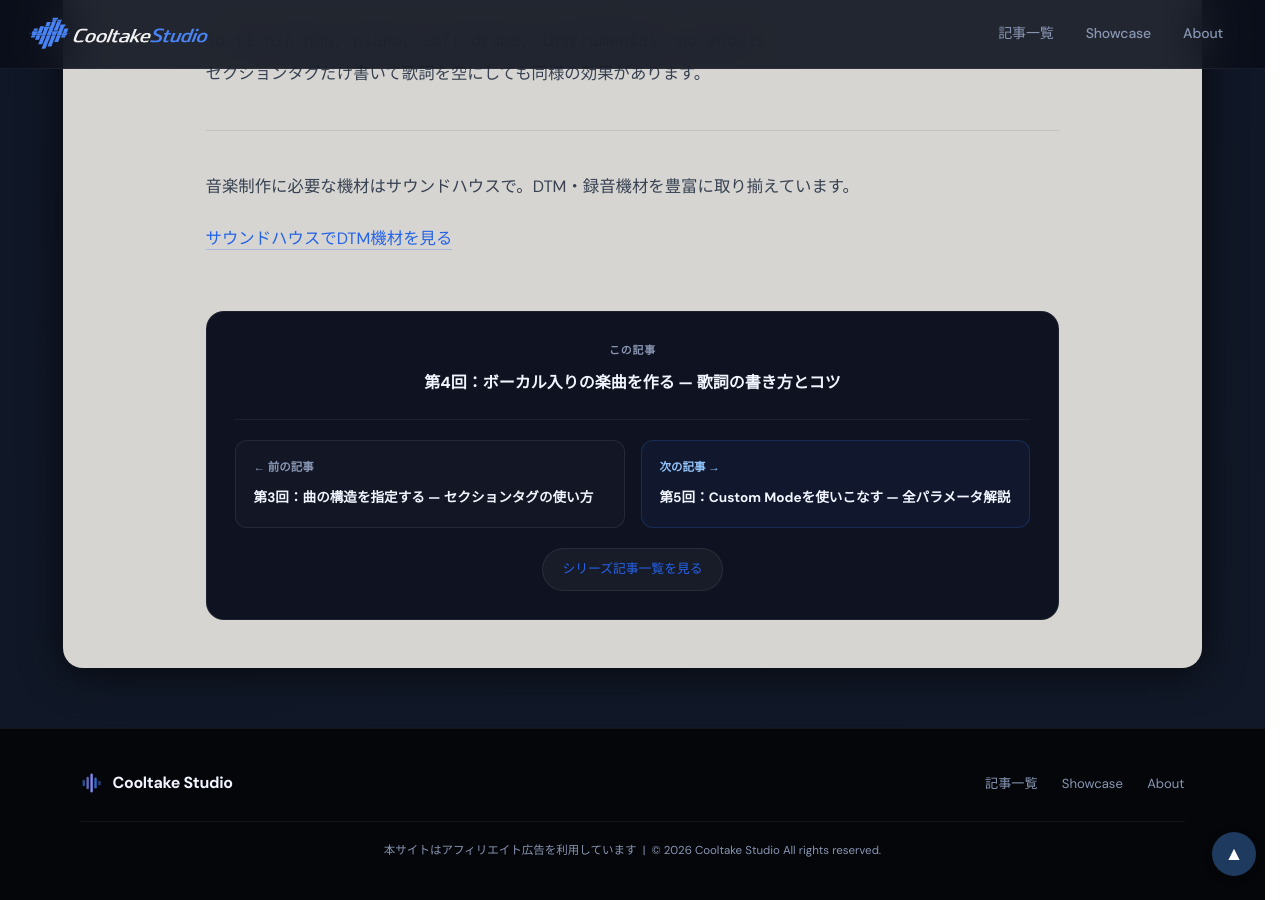
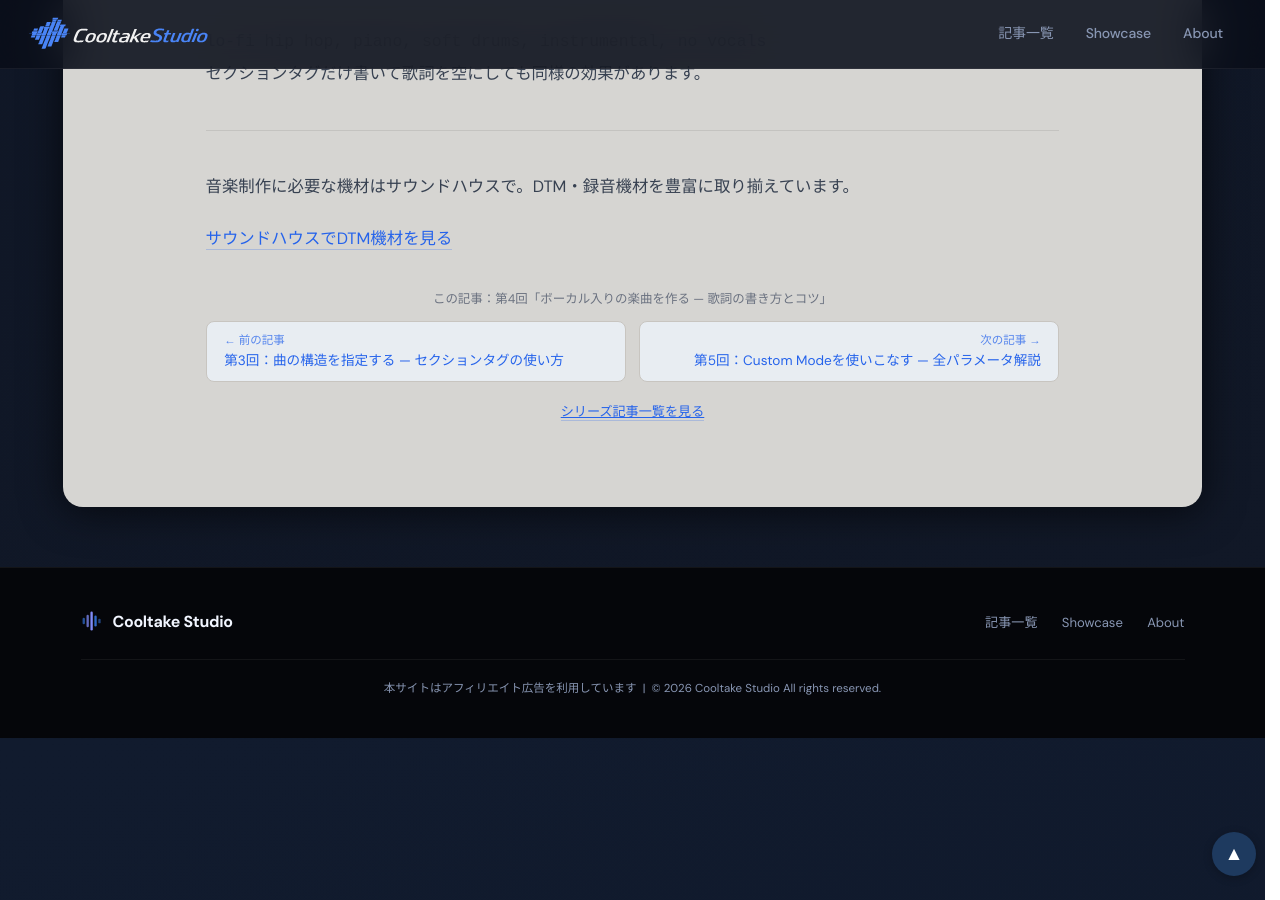
Before and after one commit to cooltake/cooltake-staging, a Jekyll site: the page built from _posts/2026-06-23-suno-guide-04.md, in a window 1280 px wide and 900 px high, scrolled down 6272 px. Built offline with Jekyll 4.4.1, drawn with Linux system fonts in a browser that asks for light colours; some web fonts are replaced; some of the changed lines change nothing that is shown.

Commit message:
style: Sunoガイド前後ナビを日本音楽史シリーズと同系統の配色に統一

```diff
--- a/_posts/2026-06-23-suno-guide-04.md
+++ b/_posts/2026-06-23-suno-guide-04.md
@@ -232,22 +232,17 @@
 <a href="https://h.accesstrade.net/sp/cc?rk=01001xqc00os63&url=https%3A%2F%2Fwww.soundhouse.co.jp%2Fsearch%2Findex%2F%3Fcategory%3D%26search_all%3DDTM" rel="nofollow" referrerpolicy="no-referrer-when-downgrade">サウンドハウスでDTM機材を見る</a>
 </div>
 
-<div style="margin:56px 0 0;padding:28px;background:#0f1220;border:1px solid rgba(255,255,255,0.06);border-radius:18px;">
-  <div style="text-align:center;padding-bottom:20px;margin-bottom:20px;border-bottom:1px solid rgba(255,255,255,0.06);">
-    <span style="display:block;font-size:.68rem;font-weight:700;letter-spacing:.08em;text-transform:uppercase;color:#8896b3;margin-bottom:6px;">この記事</span>
-    <span style="display:block;font-size:1rem;font-weight:800;color:#f1f5ff;">第4回：ボーカル入りの楽曲を作る — 歌詞の書き方とコツ</span>
-  </div>
-  <div style="display:grid;grid-template-columns:1fr 1fr;gap:16px;">
-    <a href="/production/suno-guide-03/" style="display:block;padding:16px 18px;border-radius:12px;border:1px solid rgba(255,255,255,0.08);background:rgba(255,255,255,0.02);text-decoration:none;">
-      <span style="display:block;font-size:.72rem;font-weight:700;color:#8896b3;margin-bottom:6px;">&#8592; 前の記事</span>
-      <span style="display:block;font-size:.85rem;color:#f1f5ff;font-weight:600;">第3回：曲の構造を指定する — セクションタグの使い方</span>
+<div style="margin:2rem 0;">
+  <p style="text-align:center;font-size:.78rem;color:#6b7280;margin-bottom:.6rem;">この記事：第4回「ボーカル入りの楽曲を作る — 歌詞の書き方とコツ」</p>
+  <div style="display:flex;flex-wrap:wrap;gap:.8rem;">
+    <a href="/production/suno-guide-03/" style="flex:1;min-width:200px;display:block;padding:.6rem 1.1rem;background:#e8edf2;border:1px solid #c8c5c0;border-radius:8px;color:#1e3a5f;text-decoration:none;font-size:.85rem;line-height:1.5;">
+      <span style="display:block;font-size:.72rem;opacity:.75;margin-bottom:2px;">← 前の記事</span>
+      <span>第3回：曲の構造を指定する — セクションタグの使い方</span>
     </a>
-    <a href="/production/suno-guide-05/" style="display:block;padding:16px 18px;border-radius:12px;border:1px solid rgba(59,130,246,.2);background:rgba(59,130,246,.06);text-decoration:none;">
-      <span style="display:block;font-size:.72rem;font-weight:700;color:#93c5fd;margin-bottom:6px;">次の記事 &#8594;</span>
-      <span style="display:block;font-size:.85rem;color:#f1f5ff;font-weight:600;">第5回：Custom Modeを使いこなす — 全パラメータ解説</span>
+    <a href="/production/suno-guide-05/" style="flex:1;min-width:200px;text-align:right;display:block;padding:.6rem 1.1rem;background:#e8edf2;border:1px solid #c8c5c0;border-radius:8px;color:#1e3a5f;text-decoration:none;font-size:.85rem;line-height:1.5;">
+      <span style="display:block;font-size:.72rem;opacity:.75;margin-bottom:2px;">次の記事 →</span>
+      <span>第5回：Custom Modeを使いこなす — 全パラメータ解説</span>
     </a>
   </div>
-  <div style="text-align:center;margin-top:20px;">
-    <a href="/series-list.html?series=suno-guide" style="display:inline-block;padding:.5rem 1.2rem;background:rgba(255,255,255,0.04);border:1px solid rgba(255,255,255,0.08);border-radius:9999px;color:#8896b3;text-decoration:none;font-size:.8rem;">シリーズ記事一覧を見る</a>
-  </div>
+  <p style="text-align:center;margin-top:.8rem;"><a href="/series-list.html?series=suno-guide" style="color:#1e3a5f;font-size:.82rem;text-decoration:underline;">シリーズ記事一覧を見る</a></p>
 </div>
```
